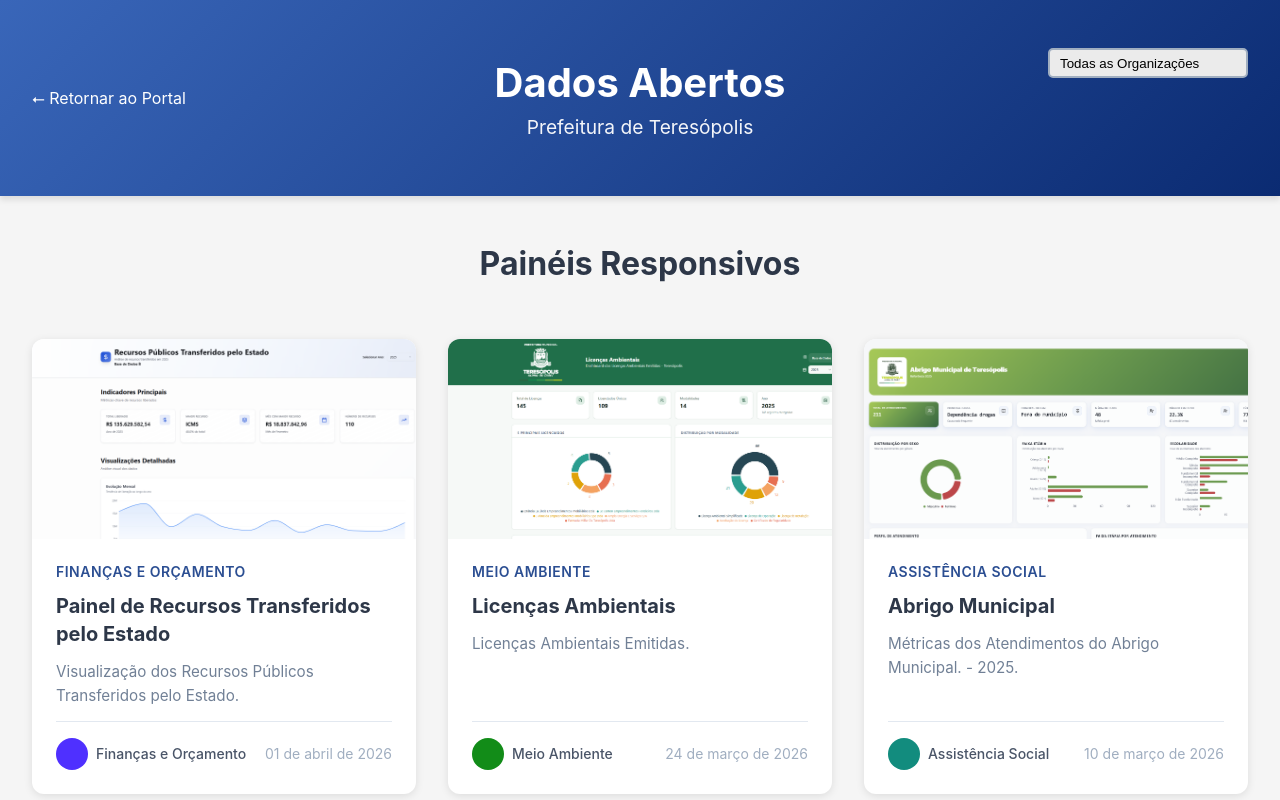
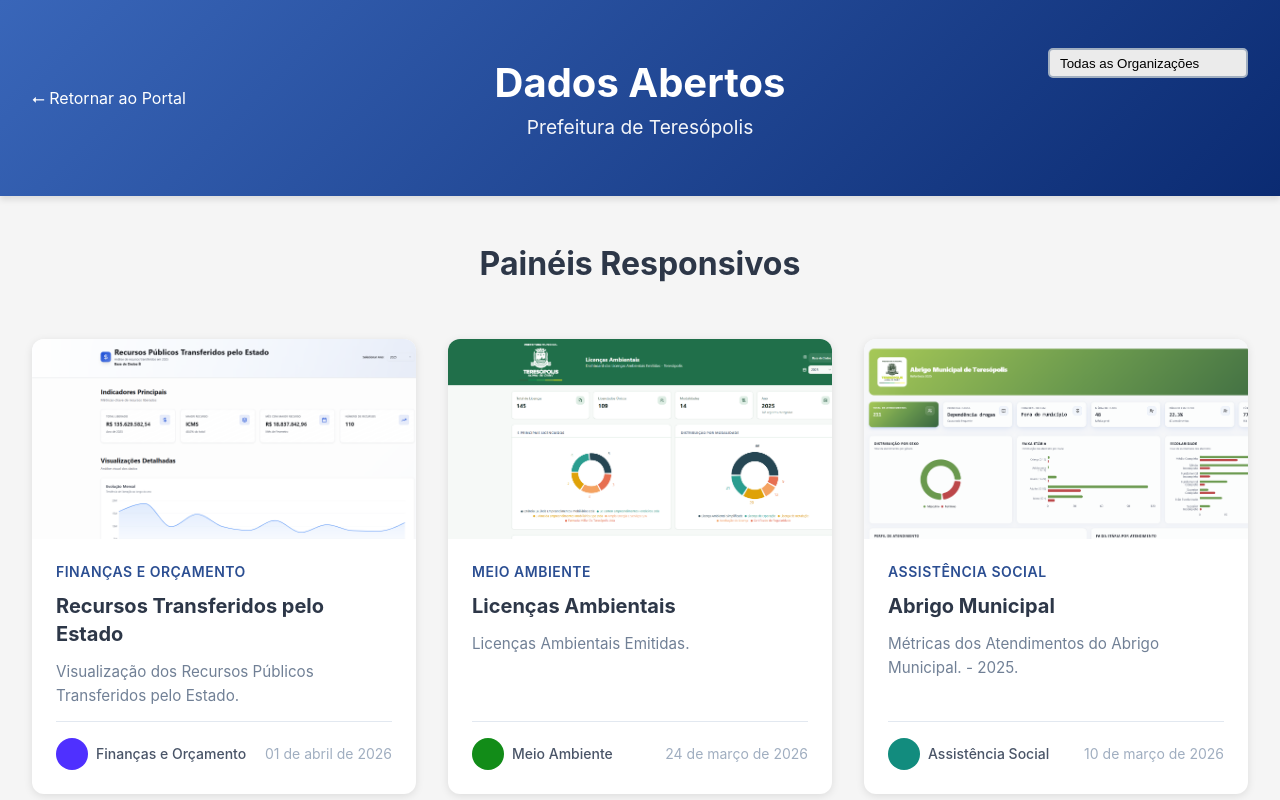
Before and after one commit to CiTecTeresopolis/Pain-is-Responsivos, a React (Vite) app: page / in a window 1280 px wide. Shown: the top 800 px of the page. Built offline with nearby package versions, Linux system fonts and the light colour scheme.

Commit message:
mudança título

```diff
--- a/src/App.tsx
+++ b/src/App.tsx
@@ -211,7 +211,7 @@
     {
       id: 18,
       categoria: "Finanças e Orçamento",
-      titulo: "Painel de Recursos Transferidos pelo Estado",
+      titulo: "Recursos Transferidos pelo Estado",
       descricao:
         "Visualização dos Recursos Públicos Transferidos pelo Estado.",
       autor: "Finanças e Orçamento",
```
